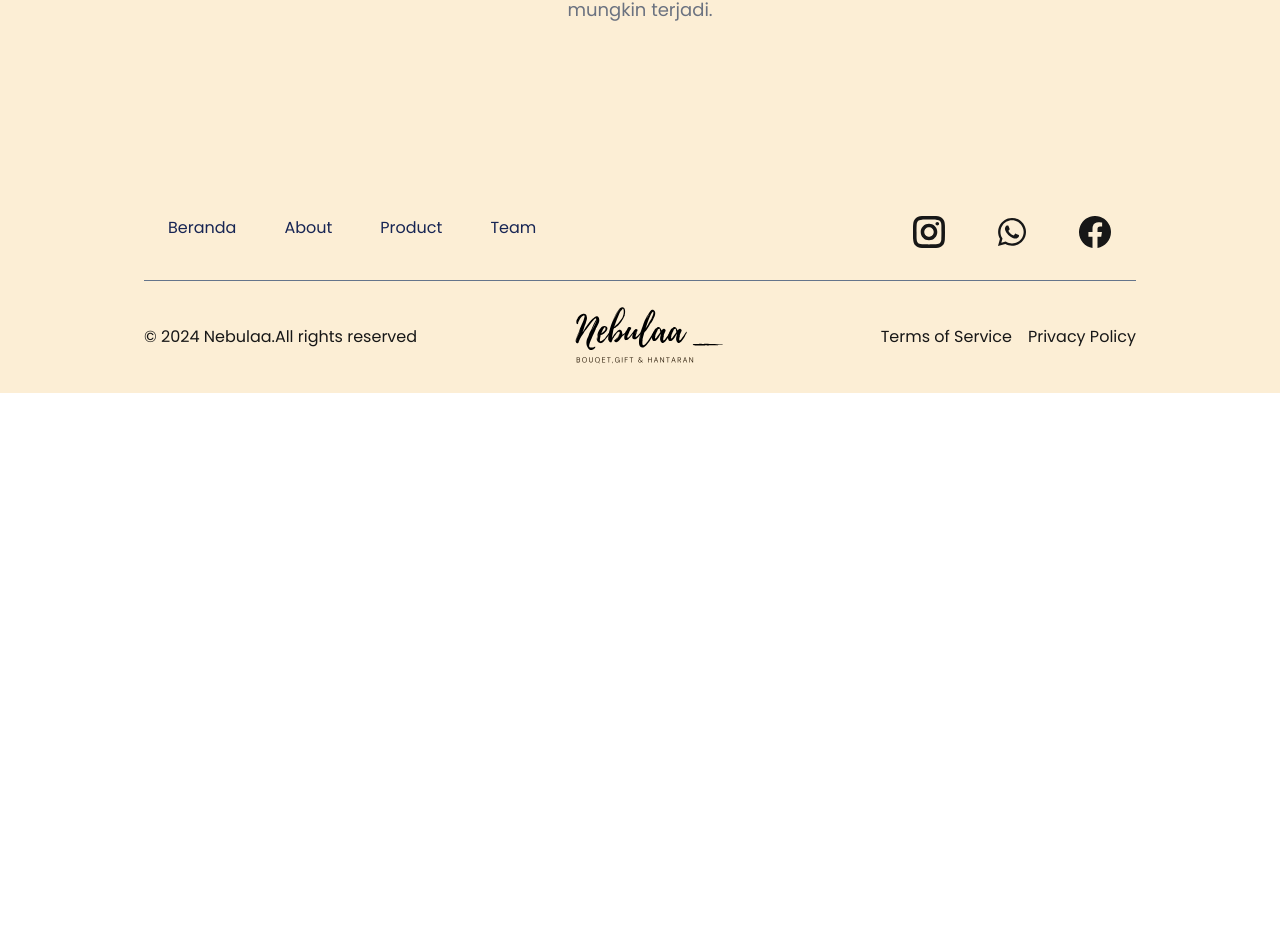
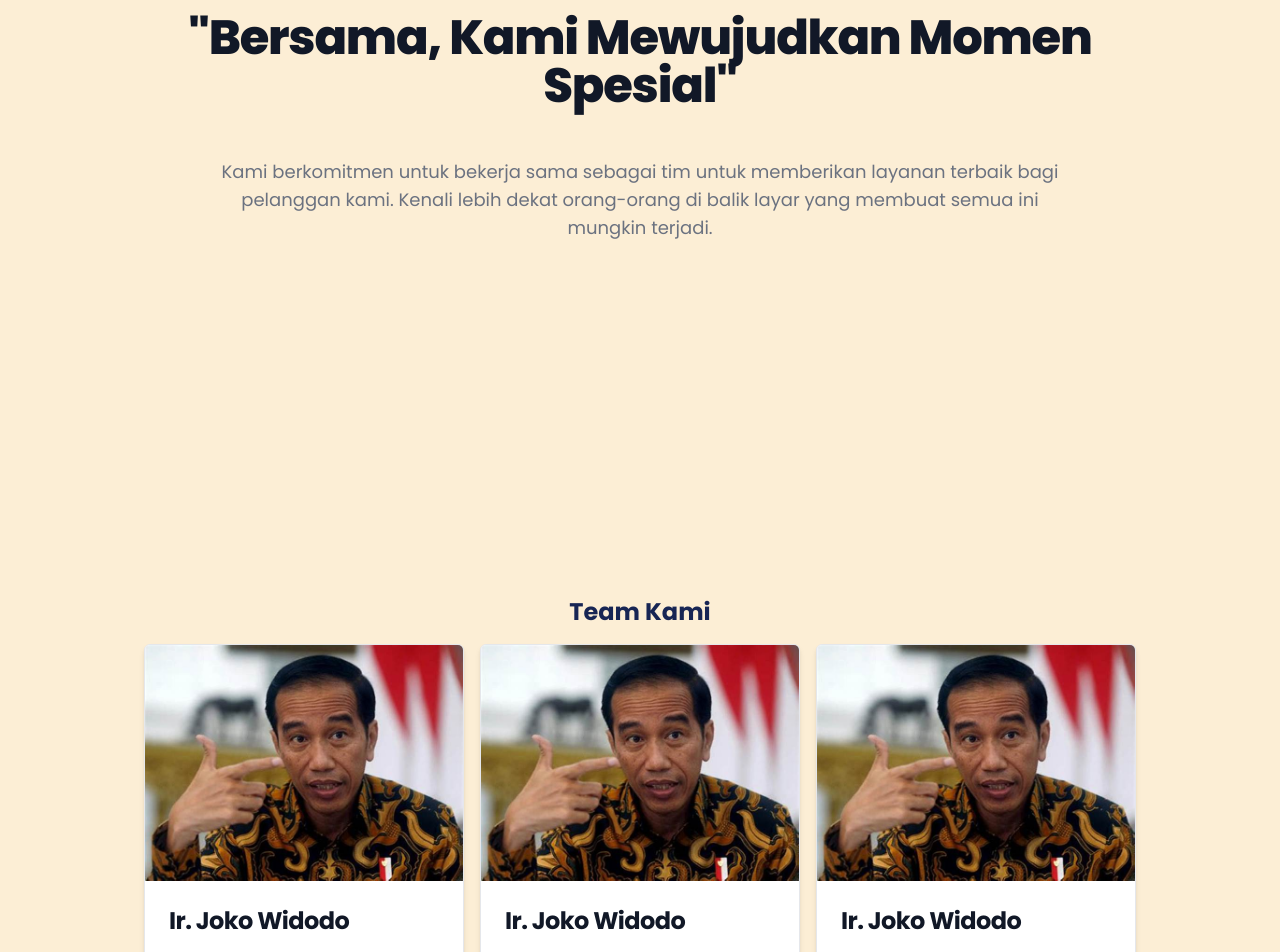
Before and after one commit to mishbahulmunir96/nebulaa, a Next.js app: page /team in a window 1280 px wide. Shown: the part 284-1236 px from the top of the page. Before the commit the page ends 800 px from the top, so only its background shows below. Built offline with nearby package versions, Linux system fonts and the light colour scheme; a web font is replaced by a local one.

Commit message:
create team page & fix title

```diff
--- a/src/components/about/Contact.tsx
+++ b/src/components/about/Contact.tsx
@@ -2,11 +2,12 @@ import { Button } from "flowbite-react";
 import FormContactGroup from "./element.tsx/FormContactGroup";
 import MessageForm from "./element.tsx/MessageForm";
 import Container from "../Container";
+import Title from "../elements/Title";
 
 const Contact = () => {
   return (
     <Container classParent="md:min-h-screen" classChildren="h-full mb-10">
-      <h2 className="mb-4 text-2xl font-bold">Hubungi Kami</h2>
+      <Title>Hubungi Kami</Title>
       <div className="gap-4 lg:mb-0 lg:grid lg:grid-cols-2">
         <div className="overflow-hidden rounded-lg">
           <iframe
--- a/src/components/about/TeamSection.tsx
+++ b/src/components/about/TeamSection.tsx
@@ -1,4 +1,5 @@
 import Container from "../Container";
+import Title from "../elements/Title";
 import TeamCard from "./element.tsx/TeamCard";
 
 const TeamSection = () => {
@@ -7,7 +8,7 @@ const TeamSection = () => {
       classParent="pt-0"
       classChildren="h-full rounded-lg bg-pink-200 px-4 pt-10 pb-10"
     >
-      <h2>Team Kami</h2>
+      <Title>Team Kami</Title>
       <div className="grid grid-cols-3 gap-2">
         <TeamCard
           src="/image/jkw.png"
--- a/src/components/about/VissionMission.tsx
+++ b/src/components/about/VissionMission.tsx
@@ -1,4 +1,5 @@
 import Container from "../Container";
+import Title from "../elements/Title";
 import VmCard from "./element.tsx/VmCard";
 
 const VissionMission = () => {
@@ -7,7 +8,7 @@ const VissionMission = () => {
       classParent="pt-0"
       classChildren="h-full rounded-lg bg-pink-200 px-4 pt-10 pb-10"
     >
-      <h2 className="mb-10 text-center text-2xl font-bold">Visi & Misi</h2>
+      <Title className="text-center">Visi & Misi</Title>
       <div className="flex justify-around">
         <VmCard
           title="Visi Kami"
--- a/src/components/beranda/BlogSection.tsx
+++ b/src/components/beranda/BlogSection.tsx
@@ -1,11 +1,13 @@
 import Container from "../Container";
+import SubTitle from "../elements/SubTitle";
+import Title from "../elements/Title";
 import { BlogCard } from "./elements/BlogCard";
 
 const BlogSection = () => {
   return (
     <Container classParent="pt-10 pb-10">
-      <h3 className="mb-2 font-medium">Blogs</h3>
-      <h2 className="mb-4 text-2xl font-bold">Inspirasi & Tips</h2>
+      <SubTitle>Blogs</SubTitle>
+      <Title>Inspirasi & Tips</Title>
       <div className="grid grid-cols-3 gap-2">
         <BlogCard />
         <BlogCard />
--- a/src/components/beranda/ProductSection.tsx
+++ b/src/components/beranda/ProductSection.tsx
@@ -1,14 +1,16 @@
 import Container from "../Container";
+import SubTitle from "../elements/SubTitle";
+import Title from "../elements/Title";
 import ProductHomeCard from "./elements/ProductHomeCard";
 
 const ProductSection = () => {
   return (
     <Container classParent="pb-10">
       <div className="text-center">
-        <h3 className="mb-2 font-medium">Product Kami</h3>
-        <h2 className="mb-4 text-2xl font-bold">
+        <SubTitle>Produk Kami</SubTitle>
+        <Title>
           Dapatkan Product Terbaik Dari Kami Untuk Setiap Momen Spesialmu
-        </h2>
+        </Title>
 
         <ProductHomeCard
           src="/image/overview-bouqet.png"
--- a/src/components/beranda/Testimoni.tsx
+++ b/src/components/beranda/Testimoni.tsx
@@ -2,13 +2,15 @@ import Image from "next/image";
 import { TestiCard } from "./elements/TestiCard";
 import { RatingElement } from "./elements/Rating";
 import Container from "../Container";
+import SubTitle from "../elements/SubTitle";
+import Title from "../elements/Title";
 
 const Testimoni = () => {
   return (
     <Container classParent="pt-10 pb-10">
       <div className="text-center">
-        <h3 className="mb-2 font-medium">Ulasan</h3>
-        <h2 className="mb-4 text-2xl font-bold">Apa kata mereka?</h2>
+        <SubTitle>Ulasan</SubTitle>
+        <Title>Apa Kata Mereka</Title>
       </div>
       <div className="flex justify-evenly">
         <div>
--- /dev/null
+++ b/src/components/elements/SubTitle.tsx
@@ -0,0 +1,11 @@
+import { FC, ReactNode } from "react";
+
+interface SubTitleProps {
+  children: ReactNode;
+}
+
+const SubTitle: FC<SubTitleProps> = ({ children }) => {
+  return <h3 className="mb-2 font-medium">{children}</h3>;
+};
+
+export default SubTitle;
--- /dev/null
+++ b/src/components/elements/Title.tsx
@@ -0,0 +1,11 @@
+import { FC, ReactNode } from "react";
+
+interface TitleProps {
+  children: ReactNode;
+  className?: string;
+}
+const Title: FC<TitleProps> = ({ children, className }) => {
+  return <h2 className={`mb-4 text-2xl font-bold ${className}`}>{children}</h2>;
+};
+
+export default Title;
--- a/src/components/team/HeroTeam.tsx
+++ b/src/components/team/HeroTeam.tsx
@@ -2,8 +2,11 @@ import Container from "../Container";
 
 const HeroTeam = () => {
   return (
-    <Container classChildren="text-center ">
-      <h1 className="mb-4 mt-8 text-3xl font-extrabold leading-none tracking-tight text-gray-900 md:text-5xl">
+    <Container
+      classParent="h-screen "
+      classChildren="text-center h-full flex flex-col justify-center"
+    >
+      <h1 className="mb-12 text-3xl font-extrabold leading-none tracking-tight text-gray-900 md:text-5xl">
         "Bersama, Kami Mewujudkan Momen Spesial"
       </h1>
       <p className="mb-8 text-lg font-normal text-gray-500 dark:text-gray-400 md:px-16">
--- a/src/components/team/OurTeam.tsx
+++ b/src/components/team/OurTeam.tsx
@@ -1,9 +1,31 @@
 import Container from "../Container";
+import Title from "../elements/Title";
+import OurTeamCard from "./elements/OurTeamCard";
 
 const OurTeam = () => {
   return (
     <Container>
-      <div></div>
+      <Title className="text-center">Team Kami</Title>
+      <div className="grid grid-cols-3 gap-4">
+        <OurTeamCard
+          src="/image/jkw.png"
+          alt="jkw"
+          name="Ir. Joko Widodo"
+          position="CEO"
+        />
+        <OurTeamCard
+          src="/image/jkw.png"
+          alt="jkw"
+          name="Ir. Joko Widodo"
+          position="CEO"
+        />
+        <OurTeamCard
+          src="/image/jkw.png"
+          alt="jkw"
+          name="Ir. Joko Widodo"
+          position="CEO"
+        />
+      </div>
     </Container>
   );
 };
--- a/src/components/team/elements/OurTeamCard.tsx
+++ b/src/components/team/elements/OurTeamCard.tsx
@@ -0,0 +1,26 @@
+import { Card } from "flowbite-react";
+import Image from "next/image";
+import React, { FC } from "react";
+
+interface OurTeamCardProps {
+  src: string;
+  alt: string;
+  name: string;
+  position: string;
+}
+
+const OurTeamCard: FC<OurTeamCardProps> = ({ src, alt, name, position }) => {
+  return (
+    <Card
+      className="max-w-sm overflow-hidden rounded-md"
+      renderImage={() => <Image width={500} height={500} src={src} alt={alt} />}
+    >
+      <h5 className="text-2xl font-bold tracking-tight text-gray-900 dark:text-white">
+        {name}
+      </h5>
+      <p className="font-normal text-gray-700 dark:text-gray-400">{position}</p>
+    </Card>
+  );
+};
+
+export default OurTeamCard;
```
